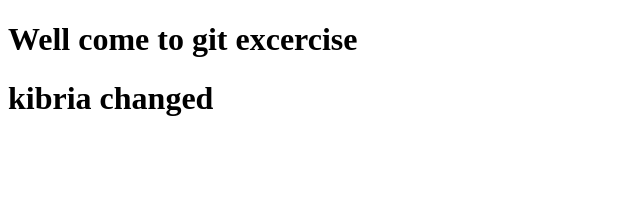
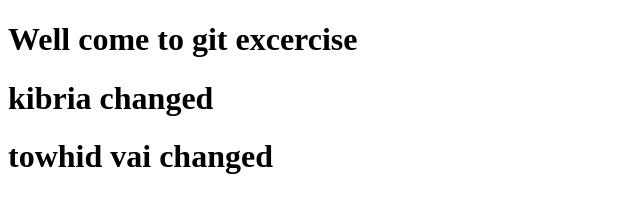
Before and after one commit to Kibria7533/gitcheck, a plain HTML site: page index.html in a window 1280 px wide. Shown: the whole page, without its empty margins (0-640 px from the left). Drawn offline with Linux system fonts and the light colour scheme.

Commit message:
Update index.html

```diff
--- a/index.html
+++ b/index.html
@@ -10,5 +10,6 @@
 <body>
     <h1>Well come to git excercise</h1>
     <h1>kibria changed</h1>
+    <h1>towhid vai changed</h1>
 </body>
 </html>
```
